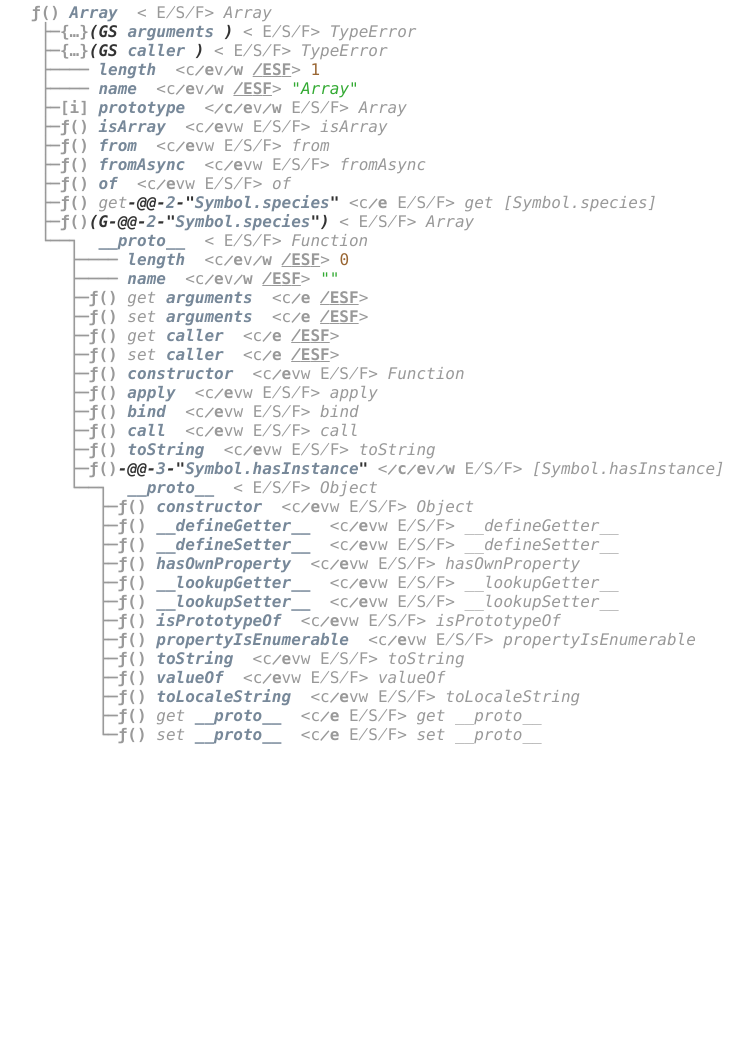
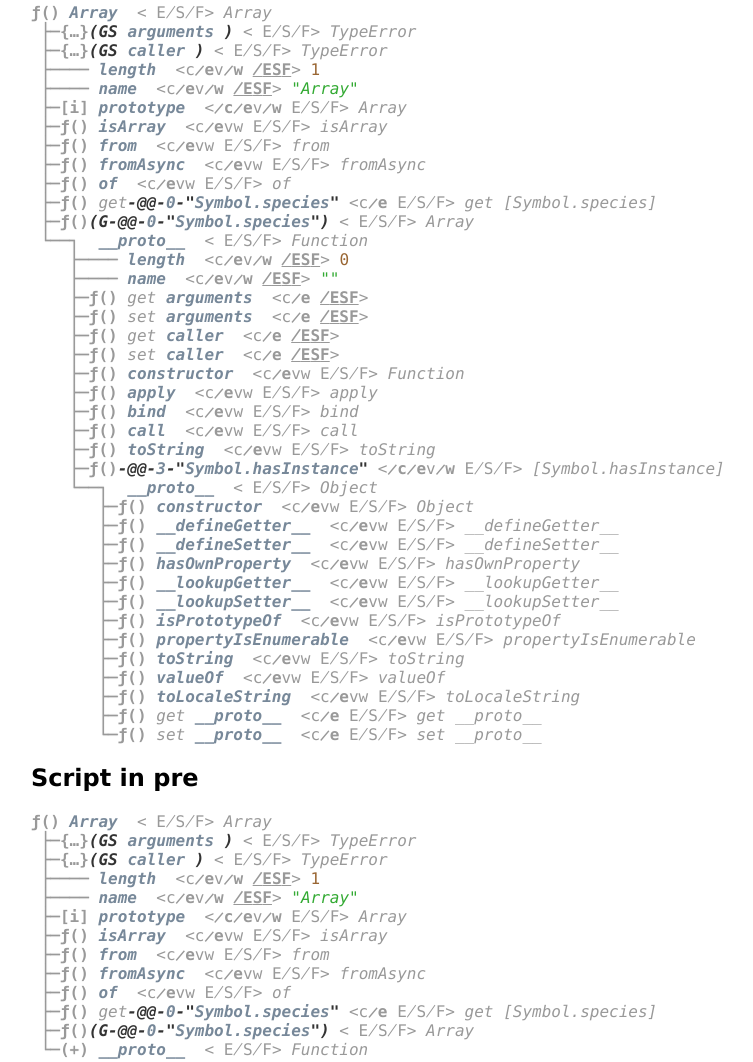
Before and after one commit to bognaum/JsOT, a website: page tests/index.html in a window 1280 px wide. Shown: the part 888-1950 px from the top of the page, without its empty margins (77-830 px from the left). Drawn offline with Linux system fonts and the light colour scheme.

Commit message:
The in pre nested way of jsot connection added to test and template.

```diff
--- a/tests/index.html
+++ b/tests/index.html
@@ -27,6 +27,17 @@
 		<pre id="pre_03" class="jsot"></pre>
 		<pre id="pre_04" class="jsot"></pre>
 		<pre id="pre_05" class="jsot"></pre>
+
+		<h2>Script in pre</h2>
+		<pre class="jsot">
+			<script type="text/javascript">
+				!async function() {
+					const parent = document.all[document.all.length - 1].parentElement;
+					const jsot = (await import("./../JsOT.js")).default;
+					new jsot.Explorer(parent, {ob : Array, name : "Array", t : {ch : []}});
+				}();
+			</script>
+		</pre>
 		<script type="module">
 			import jsot from "./../JsOT.js";
 
```
Also changed, not shown: templates.html (+10 -0 lines).
